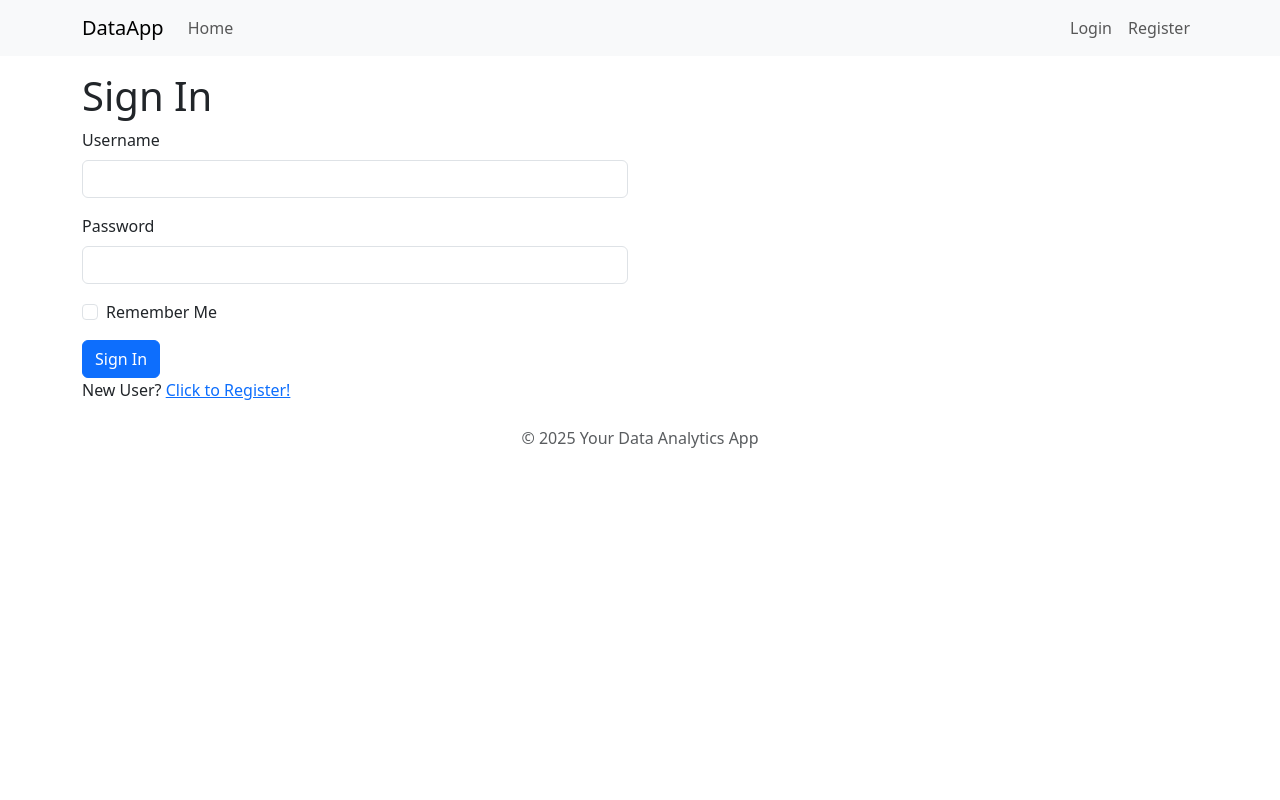
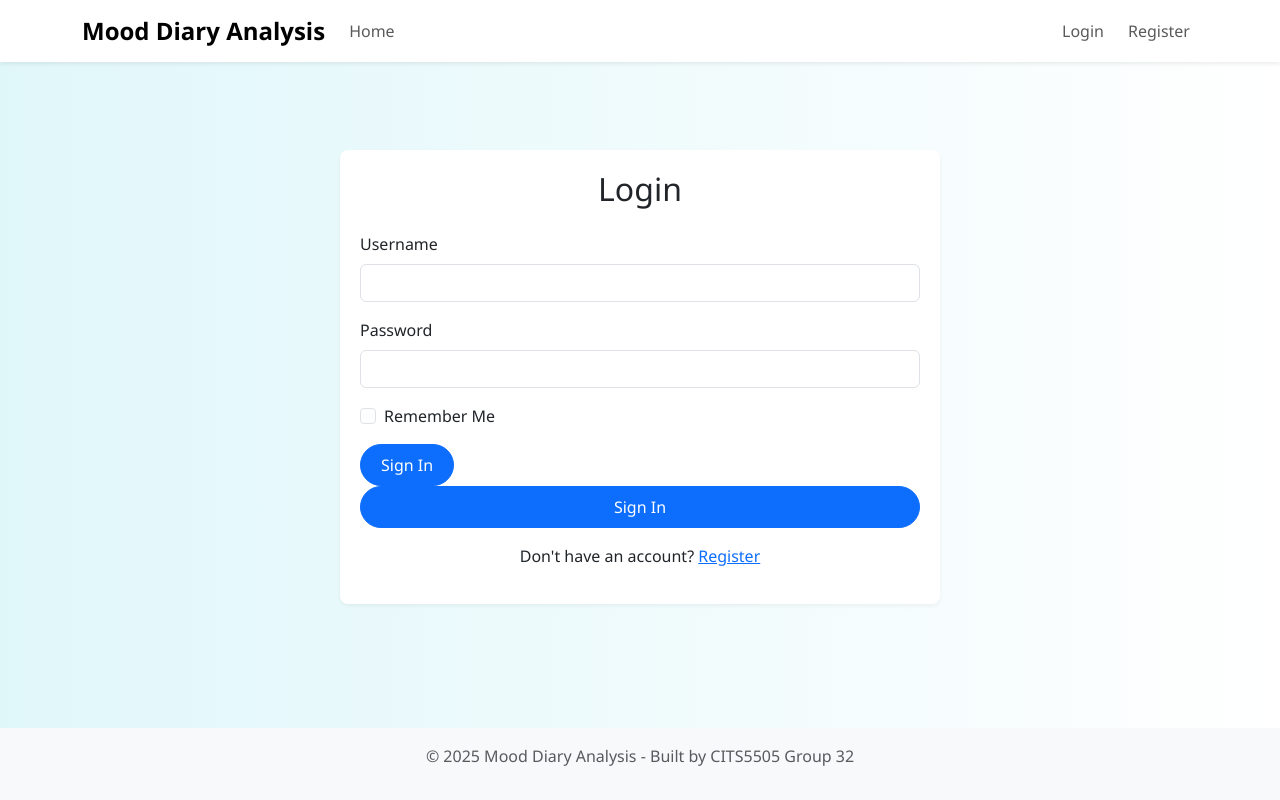
Before and after one commit to Mallicyberdev/CITS5505-GroupProject-2025, a Flask app: page /auth/login in a window 1280 px wide. Run offline with Flask 3, Linux system fonts and the light colour scheme; some libraries are stand-ins or nearby versions.

Commit message:
Base page to work with Zeke's initial setup

```diff
--- a/app/static/css/style.css
+++ b/app/static/css/style.css
@@ -0,0 +1,117 @@
+body {
+    font-family: 'Segoe UI', sans-serif;
+    background: linear-gradient(to right, #e0f7fa, #fff);
+    min-height: 100vh;
+    display: flex;
+    flex-direction: column;
+}
+
+.navbar-brand {
+    font-weight: bold;
+    font-size: 1.5rem;
+}
+
+.navbar {
+    background-color: #fff;
+    box-shadow: 0 2px 4px rgba(0, 0, 0, 0.1);
+}
+
+.btn-primary, .btn-outline-primary {
+    border-radius: 50px;
+    padding: 8px 20px;
+}
+
+main {
+    flex: 1 0 auto;
+}
+
+.footer {
+    flex-shrink: 0;
+    background-color: #f8f9fa;
+}
+
+.alert {
+    border-radius: 8px;
+}
+
+/* For Visualize Page Grid */
+.diary-grid {
+    display: grid;
+    grid-template-columns: repeat(auto-fit, minmax(200px, 1fr));
+    gap: 15px;
+}
+
+.diary-card {
+    background-color: #fff;
+    border: 1px solid #ddd;
+    border-radius: 8px;
+    padding: 15px;
+    text-align: center;
+    box-shadow: 0 2px 4px rgba(0, 0, 0, 0.05);
+}
+
+.diary-card.self {
+    background-color: #d1e7dd; /* Light green for Shared Diary */
+}
+
+.diary-card.shared {
+    background-color: #cfe2ff; /* Light blue for Self Diary */
+}
+
+.add-diary-btn {
+    position: fixed;
+    bottom: 20px;
+    right: 20px;
+    width: 50px;
+    height: 50px;
+    border-radius: 50%;
+    background-color: #007bff;
+    color: white;
+    font-size: 24px;
+    display: flex;
+    align-items: center;
+    justify-content: center;
+    box-shadow: 0 2px 4px rgba(0, 0, 0, 0.2);
+}
+
+/* For Upload and Details Pages */
+.form-container {
+    max-width: 600px;
+    margin: 0 auto;
+    background-color: #fff;
+    padding: 20px;
+    border-radius: 8px;
+    box-shadow: 0 2px 4px rgba(0, 0, 0, 0.05);
+}
+
+.mood-tags {
+    display: flex;
+    gap: 10px;
+    margin-top: 10px;
+}
+
+.mood-tag {
+    padding: 5px 10px;
+    border-radius: 15px;
+    font-size: 0.9rem;
+}
+
+.share-list {
+    margin-top: 20px;
+}
+
+.share-list ul {
+    list-style-type: none;
+    padding: 0;
+}
+
+.share-list li {
+    padding: 5px 0;
+}
+
+.re-upload-btn {
+    background-color: #ff6f61;
+    color: white;
+    border-radius: 15px;
+    padding: 5px 15px;
+}
--- a/app/templates/auth/login.html
+++ b/app/templates/auth/login.html
@@ -1,10 +1,12 @@
 {% extends "base.html" %}
-{% import 'bootstrap_wtf.html' as wtf %} {% block content %}
-    <h1>Sign In</h1>
-    <div class="row">
-        <div class="col-md-6">
-            {{ wtf.quick_form(form) }}
-        </div>
+{% import 'bootstrap_wtf.html' as wtf %}
+{% block title %}Login{% endblock %}
+{% block content %}
+    <div class="form-container mt-5">
+        <h2 class="text-center mb-4">Login</h2>
+        {{ wtf.quick_form(form, action=url_for('auth.login'), button_map={'submit': 'btn btn-primary w-100'}) }}
+        <p class="text-center mt-3">
+            Don't have an account? <a href="{{ url_for('auth.register') }}">Register</a>
+        </p>
     </div>
-    <p>New User? <a href="{{ url_for('auth.register') }}">Click to Register!</a></p>
 {% endblock %}
--- a/app/templates/base.html
+++ b/app/templates/base.html
@@ -1,26 +1,31 @@
-<!doctype html>
+<!DOCTYPE html>
 <html lang="en">
 <head>
-    <meta charset="utf-8">
-    <meta name="viewport" content="width=device-width, initial-scale=1">
-    <title>Data Analytics App</title>
-    <link href="https://cdn.jsdelivr.net/npm/bootstrap@5.3.5/dist/css/bootstrap.min.css" rel="stylesheet"
-          integrity="sha384-SgOJa3DmI69IUzQ2PVdRZhwQ+dy64/BUtbMJw1MZ8t5HZApcHrRKUc4W0kG879m7" crossorigin="anonymous">
+    <meta charset="UTF-8">
+    <meta name="viewport" content="width=device-width, initial-scale=1.0">
+    <title>{% block title %}Mood Diary Analysis{% endblock %}</title>
+    <!-- Bootstrap 5 CSS -->
+    <link href="https://cdn.jsdelivr.net/npm/bootstrap@5.3.3/dist/css/bootstrap.min.css" rel="stylesheet"
+          integrity="sha384-QWTKZyjpPEjISv5WaRU9OFeRpok6YctnYmDr5pNlyT2bRjXh0JMhjY6hW+ALEwIH" crossorigin="anonymous">
+    <!-- Custom CSS -->
     <link rel="stylesheet" href="{{ url_for('static', filename='css/style.css') }}">
+    {% block head %}{% endblock %}
 </head>
 <body>
-<nav class="navbar navbar-expand-lg navbar-light bg-light mb-3">
+    <!-- Navbar -->
+    <nav class="navbar navbar-expand-lg navbar-light bg-white shadow-sm">
         <div class="container">
-        <a class="navbar-brand" href="{{ url_for('main.index') }}">DataApp</a>
+            <a class="navbar-brand" href="{{ url_for('main.index') }}">Mood Diary Analysis</a>
             <button class="navbar-toggler" type="button" data-bs-toggle="collapse" data-bs-target="#navbarNav"
                     aria-controls="navbarNav" aria-expanded="false" aria-label="Toggle navigation">
                 <span class="navbar-toggler-icon"></span>
             </button>
             <div class="collapse navbar-collapse" id="navbarNav">
-            <ul class="navbar-nav me-auto mb-2 mb-lg-0">
+                <ul class="navbar-nav me-auto">
                     <li class="nav-item">
                         <a class="nav-link" href="{{ url_for('main.index') }}">Home</a>
                     </li>
+
                     {% if current_user.is_authenticated %}
                         <li class="nav-item">
                             <a class="nav-link" href="{{ url_for('data_handling.upload_data') }}">Upload</a>
@@ -32,14 +37,15 @@
                             <a class="nav-link" href="{{ url_for('data_handling.share_data') }}">Share</a>
                         </li>
                     {% endif %}
+
                 </ul>
                 <ul class="navbar-nav ms-auto">
                     {% if current_user.is_anonymous %}
                         <li class="nav-item">
-                        <a class="nav-link" href="{{ url_for('auth.login') }}">Login</a>
+                            <a class="nav-link btn btn-outline-primary me-2" href="{{ url_for('auth.login') }}">Login</a>
                         </li>
                         <li class="nav-item">
-                        <a class="nav-link" href="{{ url_for('auth.register') }}">Register</a>
+                            <a class="nav-link btn btn-primary" href="{{ url_for('auth.register') }}">Register</a>
                         </li>
                     {% else %}
                         <li class="nav-item">
@@ -54,7 +60,8 @@
         </div>
     </nav>
 
-<main class="container">
+    <!-- Flash Messages -->
+    <div class="container mt-3">
         {% with messages = get_flashed_messages(with_categories=true) %}
             {% if messages %}
                 {% for category, message in messages %}
@@ -65,17 +72,25 @@
                 {% endfor %}
             {% endif %}
         {% endwith %}
+    </div>
 
+    <!-- Main Content -->
+    <main class="container mt-4">
         {% block content %}{% endblock %}
     </main>
 
-<footer class="mt-4 text-center text-muted">
-    <p>&copy; 2025 Your Data Analytics App</p>
+    <!-- Footer -->
+    <footer class="footer mt-5 py-3 text-center text-muted">
+        <div class="container">
+            <p>© 2025 Mood Diary Analysis - Built by CITS5505 Group 32</p>
+        </div>
     </footer>
 
-<script src="https://cdn.jsdelivr.net/npm/bootstrap@5.3.5/dist/js/bootstrap.bundle.min.js"
-        integrity="sha384-k6d4wzSIapyDyv1kpU366/PK5hCdSbCRGRCMv+eplOQJWyd1fbcAu9OCUj5zNLiq"
-        crossorigin="anonymous"></script>
+    <!-- Bootstrap 5 JS -->
+    <script src="https://cdn.jsdelivr.net/npm/bootstrap@5.3.3/dist/js/bootstrap.bundle.min.js"
+            integrity="sha384-YvpcrYf0tY3lHB60NNkmXc5s9fDVZLESaAA55NDzOxhy9GkcIdslK1eN7N6jIeHz" crossorigin="anonymous"></script>
+    <!-- Custom JS -->
     <script src="{{ url_for('static', filename='js/script.js') }}"></script>
-{% block scripts %}{% endblock %} </body>
+    {% block scripts %}{% endblock %}
+</body>
 </html>
```
Also changed, not shown: app/templates/auth/register.html (+7 -7 lines), app/templates/index.html (+6 -5 lines). Lines whose indentation alone changed are shown as unchanged.
